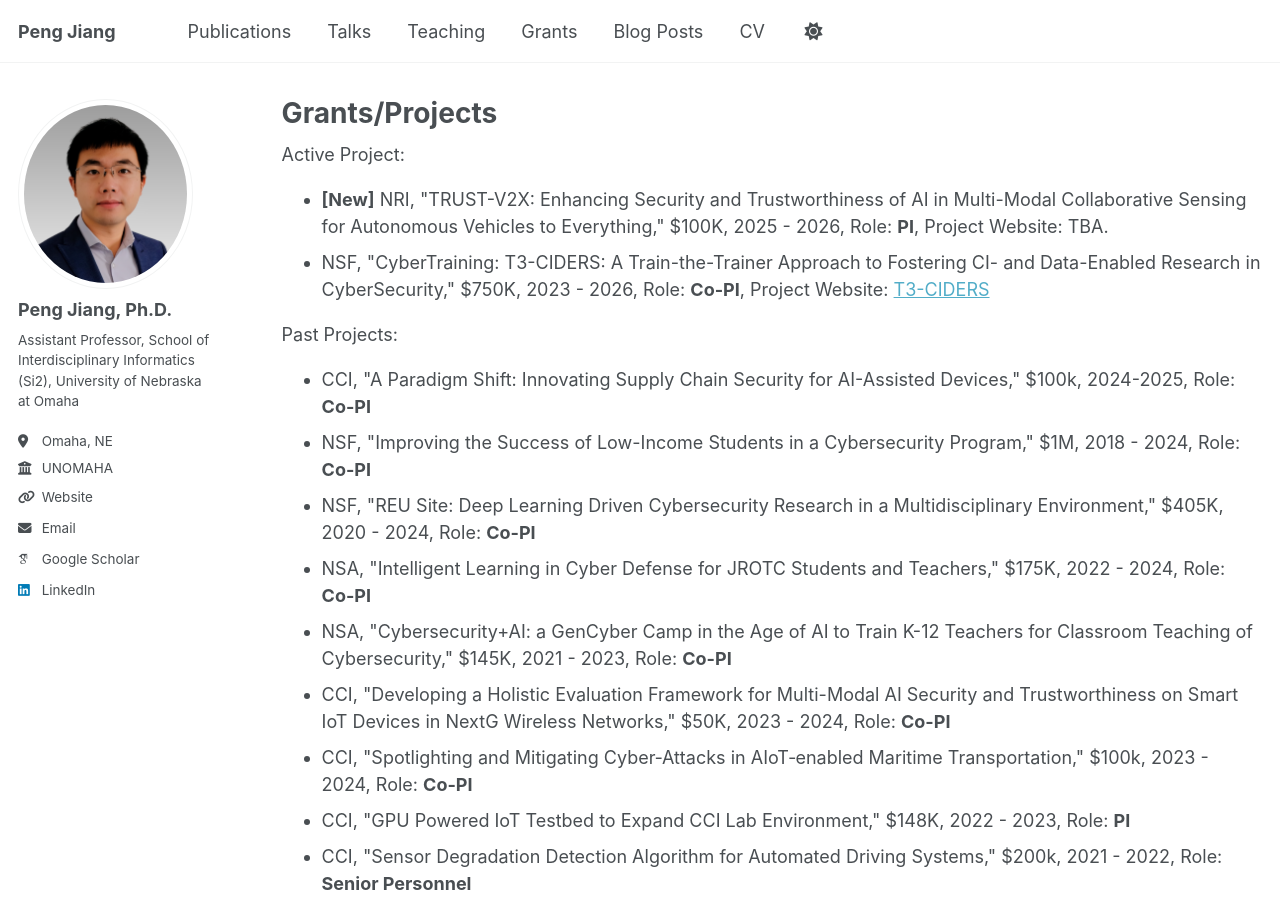
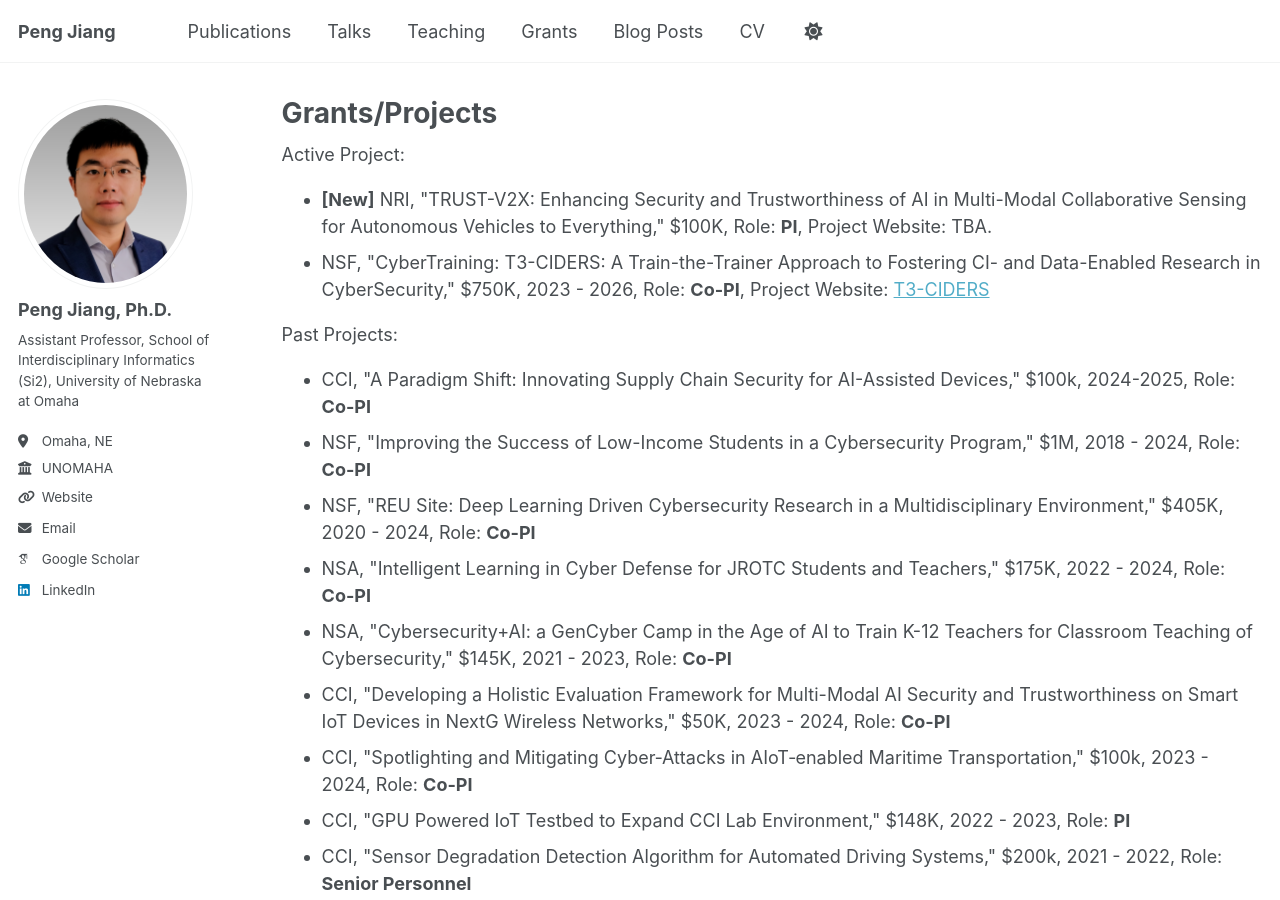
Before and after one commit to PJiang93/pjiang93.github.io, a Jekyll site: the page built from _pages/grants.html, in a window 1280 px wide and 900 px high. Built offline with Jekyll 4.4.1, drawn with Linux system fonts in a browser that asks for light colours; some web fonts are replaced.

Commit message:
update grant

```diff
--- a/_pages/grants.html
+++ b/_pages/grants.html
@@ -8,7 +8,7 @@ author_profile: true
 Active Project:
 <ul class="list-disc mx-3 mb-10 grid gap-2">
   <li>
-    <b>[New]</b> NRI, "TRUST-V2X: Enhancing Security and Trustworthiness of AI in Multi-Modal Collaborative Sensing for Autonomous Vehicles to Everything,"  $100K, 2025 - 2026, Role: <b>PI</b>, Project Website: TBA.
+    <b>[New]</b> NRI, "TRUST-V2X: Enhancing Security and Trustworthiness of AI in Multi-Modal Collaborative Sensing for Autonomous Vehicles to Everything,"  $100K, Role: <b>PI</b>, Project Website: TBA.
   </li>
   <li>
     NSF, "CyberTraining: T3-CIDERS: A Train-the-Trainer Approach to Fostering CI- and Data-Enabled Research in CyberSecurity,"  $750K, 2023 - 2026, Role: <b>Co-PI</b>, Project Website: <a href="https://sites.wp.odu.edu/t3-ciders/">T3-CIDERS</a>
```
Also changed, not shown: _pages/about.md (+1 -1 lines).
